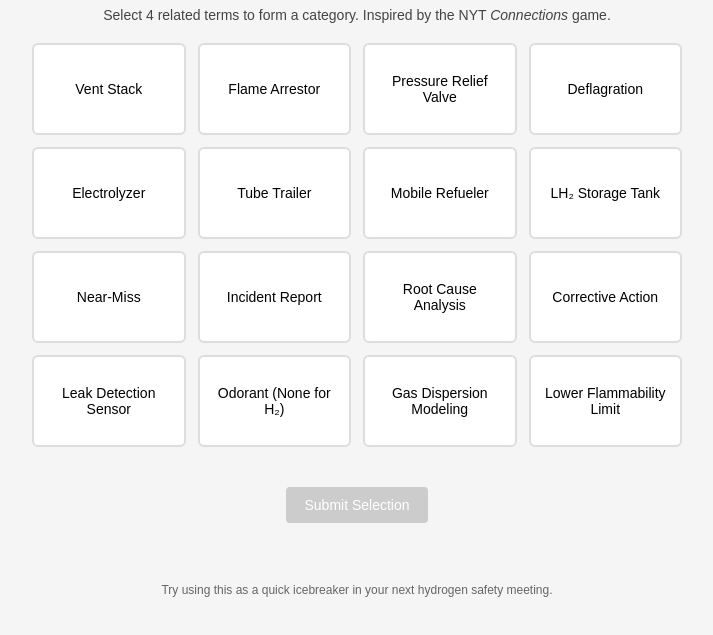
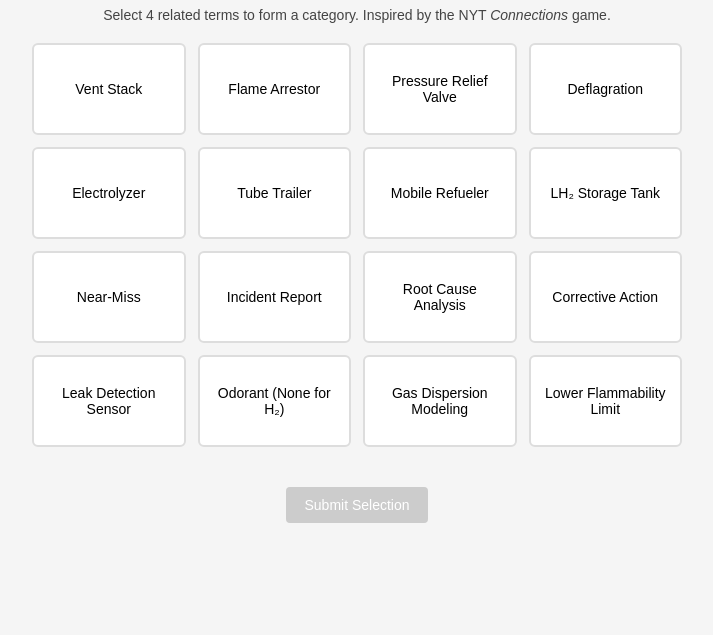
Before and after one commit to JAHirsh/November-Hydrogen-Safety-Connections-Puzzle, a plain HTML site: page index.html in a window 1280 px wide. Shown: the part 81-716 px from the top of the page, without its empty margins (283-996 px from the left). Drawn offline with Linux system fonts and the light colour scheme.

Commit message:
Update index.html
Removed footer from game.

```diff
--- a/index.html
+++ b/index.html
@@ -105,9 +105,6 @@ button:disabled {
 
 <h3 id="message"></h3>
 
-<p class="footer-note">
-  Try using this as a quick icebreaker in your next hydrogen safety meeting.
-</p>
 
 <script>
 const terms = [
```
